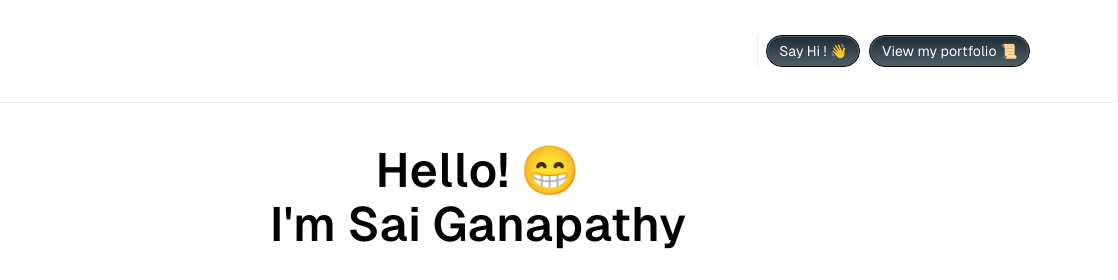
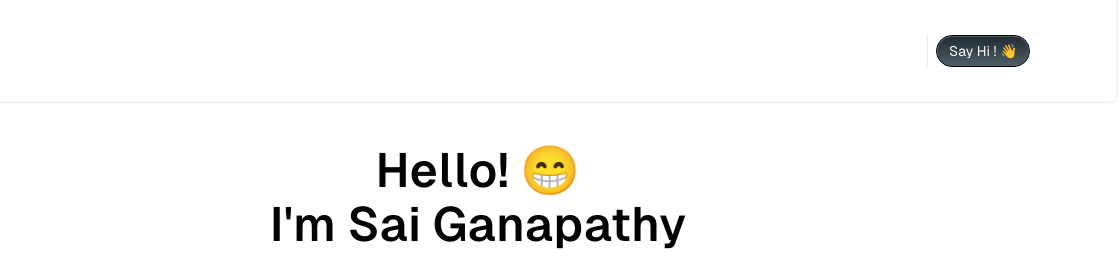
Before and after one commit to saiganapathy/saiganapathy.github.io, a plain HTML site: page index.html in a window 1280 px wide. Shown: the top 280 px of the page, 162-1280 px from the left. Drawn offline with Linux system fonts and the light colour scheme.

Commit message:
Revert changes

```diff
--- a/index.html
+++ b/index.html
@@ -77,13 +77,7 @@
                             </a>
                         </div>
 
-                        <div class="w-full space-y-2 gap-2 pt-6 pb-4 lg:pb-0 border-t border-[--ui-light-border-color] dark:border-[--ui-dark-border-color] items-center flex flex-col lg:flex-row lg:space-y-0 lg:w-fit lg:border-l lg:border-t-0 lg:pt-0 lg:pl-2"></div>
-                            <a href="/portfolio.html">
-                                <button class="w-full h-9 lg:w-fit group flex items-center relative border rounded-[--btn-border-radius] *:select-none [&>*:not(.sr-only)]:relative before:rounded-[calc(var(--btn-border-radius)-1px)] before:absolute before:inset-0 before:border before:bg-gradient-to-b *:disabled:opacity-20 disabled:text-gray-950/40 disabled:border-gray-200 disabled:bg-gray-100 disabled:*:text-gray-300 disabled:before:border-transparent disabled:before:bg-gray-100 disabled:before:from-transparent dark:border-0 dark:before:border-0 dark:before:border-t dark:before:shadow-inner dark:disabled:border dark:disabled:border-gray-800/50 disabled:dark:bg-gray-900 disabled:dark:*:text-gray-700 dark:disabled:before:bg-gray-900 dark:disabled:before:from-gray-900 dark:disabled:before:shadow-none dark:*:disabled:!text-white text-white border-gray-950 bg-gray-600 before:border-gray-600 before:from-gray-800 hover:bg-gray-900 active:bg-gray-950 dark:text-gray-950 dark:before:border-gray-200 dark:before:from-gray-200 dark:bg-white dark:before:shadow-white/10 dark:hover:bg-gray-100 dark:active:bg-gray-300 dark:active:before:from-gray-200 lg:text-sm lg:h-8 px-3 justify-center">
-                                    <span> View my portfolio 📜</span>
-                                </button>
-                            </a>
-                        </div>
+
 
                     </div>
                 </div>
```
